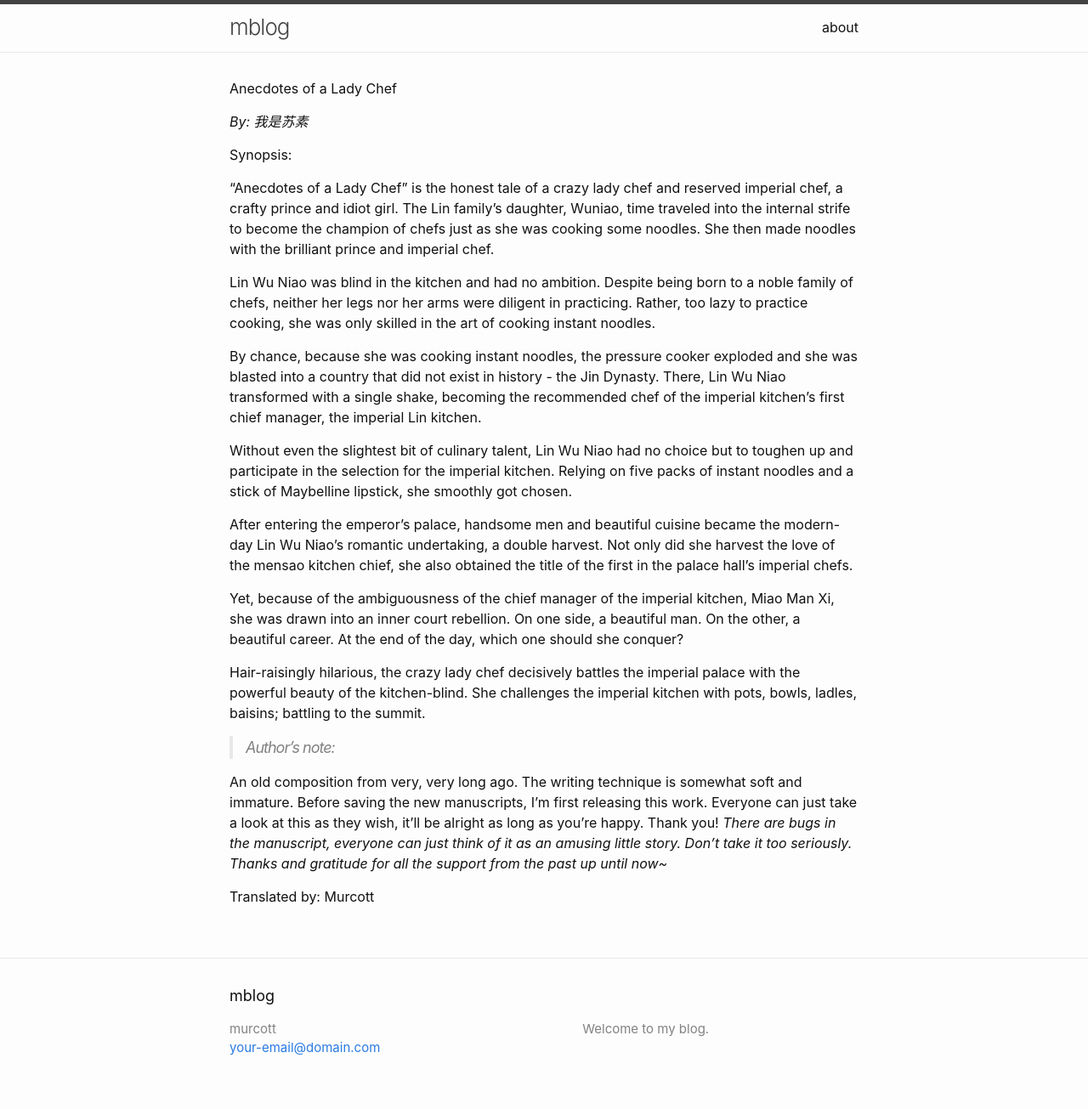
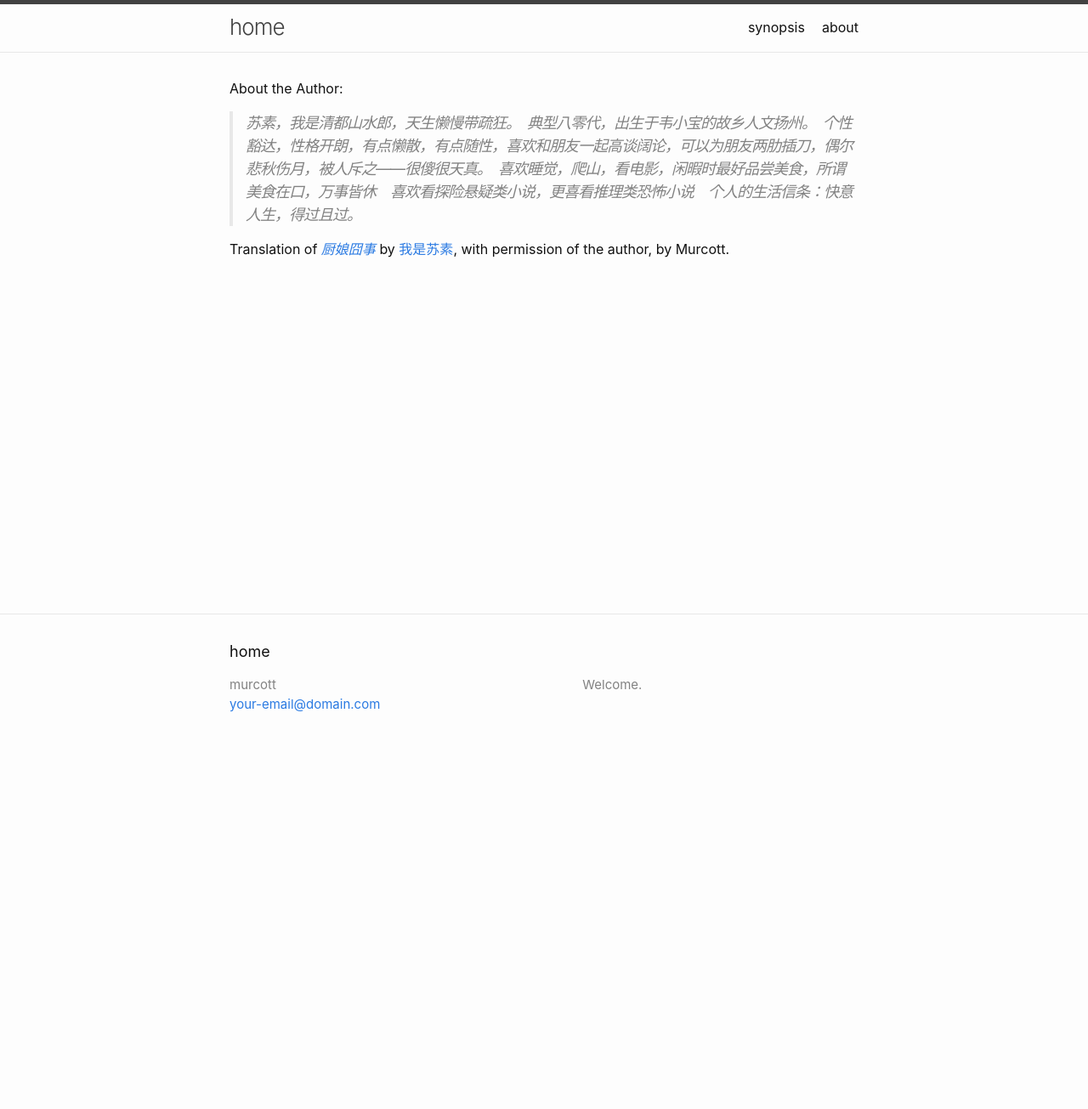
Before and after one commit to Murcott/blog, a Jekyll site: the page built from about.md, in a window 1280 px wide. Shown: the whole page at 85% size. Built offline with Jekyll 4.4.1, drawn with Linux system fonts in a browser that asks for light colours; after the commit the page ends 900 px from its top, so only the background shows below that.

Commit message:
add author's info

```diff
--- a/_config.yml
+++ b/_config.yml
@@ -1,9 +1,9 @@
 theme: minima
-title: mblog
+title: home
 author: murcott
 email: your-email@domain.com
 description: > # this means to ignore newlines until "baseurl:"
-  Welcome to my blog.
+  Welcome.
 
 baseurl: "/mblog" # the subpath of your site, e.g. /blog
 url: "https://github.com/Murcott" # the base hostname & protocol for your site, e.g. http://example.com
@@ -12,6 +12,7 @@ url: "https://github.com/Murcott" # the base hostname & protocol for your site,
 # github_username:  your-github-handle # DO NOT include the @ character, or else the build will fail!
 
 header_pages:
+  - synopsis.md
   - about.md
 
 #show_excerpts: false # set to false to remove excerpts on the homepage
--- a/about.md
+++ b/about.md
@@ -3,29 +3,8 @@ layout: page
 title: about
 permalink: /about/
 ---
+About the Author:
 
-Anecdotes of a Lady Chef
+   > 苏素，我是清都山水郎，天生懒慢带疏狂。　典型八零代，出生于韦小宝的故乡人文扬州。　个性豁达，性格开朗，有点懒散，有点随性，喜欢和朋友一起高谈阔论，可以为朋友两肋插刀，偶尔悲秋伤月，被人斥之——很傻很天真。　喜欢睡觉，爬山，看电影，闲暇时最好品尝美食，所谓美食在口，万事皆休　喜欢看探险悬疑类小说，更喜看推理类恐怖小说　个人的生活信条：快意人生，得过且过。
 
-*By: 我是苏素*
-
-Synopsis:
-
-"Anecdotes of a Lady Chef" is the honest tale of a crazy lady chef and reserved imperial chef, a crafty prince and idiot girl. The Lin family's daughter, Wuniao,  time traveled into the internal strife to become the champion of chefs just as she was cooking some noodles. She then made noodles with the brilliant prince and imperial chef.
-
-Lin Wu Niao was blind in the kitchen and had no ambition. Despite being born to a noble family of chefs, neither her legs nor her arms were diligent in practicing. Rather, too lazy to practice cooking, she was only skilled in the art of cooking instant noodles.
-
-By chance, because she was cooking instant noodles, the pressure cooker exploded and she was blasted into a country that did not exist in history - the Jin Dynasty. There, Lin Wu Niao transformed with a single shake, becoming the recommended chef of the imperial kitchen's first chief manager, the imperial Lin kitchen.
-
-Without even the slightest bit of culinary talent, Lin Wu Niao had no choice but to toughen up and participate in the selection for the imperial kitchen. Relying on five packs of instant noodles and a stick of Maybelline lipstick, she smoothly got chosen.
-
-After entering the emperor's palace, handsome men and beautiful cuisine became the modern-day Lin Wu Niao's romantic undertaking, a double harvest. Not only did she harvest the love of the mensao kitchen chief, she also obtained the title of the first in the palace hall's imperial chefs.
-
-Yet, because of the ambiguousness of the chief manager of the imperial kitchen, Miao Man Xi, she was drawn into an inner court rebellion. On one side, a beautiful man. On the other, a beautiful career. At the end of the day, which one should she conquer?
-
-Hair-raisingly hilarious, the crazy lady chef decisively battles the imperial palace with the powerful beauty of the kitchen-blind. She challenges the imperial kitchen with pots, bowls, ladles, baisins; battling to the summit.
-
-> *Author's note:*
-
-An old composition from very, very long ago. The writing technique is somewhat soft and immature. Before saving the new manuscripts, I'm first releasing this work. Everyone can just take a look at this as they wish, it'll be alright as long as you're happy. Thank you! *There are bugs in the manuscript, everyone can just think of it as an amusing little story. Don't take it too seriously. Thanks and gratitude for all the support from the past up until now~*
-
-Translated by: Murcott
+Translation of [*厨娘囧事*](https://baike.baidu.com/item/%E5%8E%A8%E5%A8%98%E5%9B%A7%E4%BA%8B) by [我是苏素](http://blog.sina.com.cn/xuqiangda), with permission of the author, by Murcott.
```
Also changed, not shown: _layouts/home.html (+2 -5 lines), index.md (+2 -2 lines), intro.md (added, +31 -0 lines), synopsis.md (added, +33 -0 lines).
